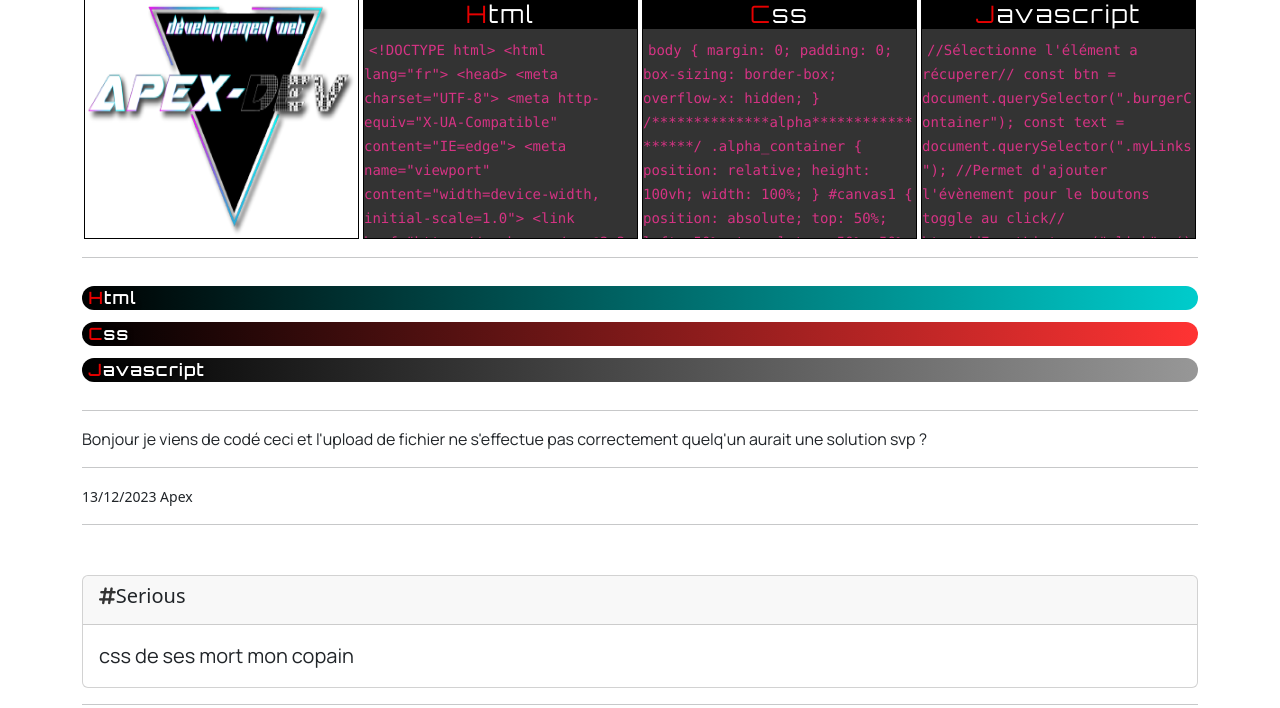
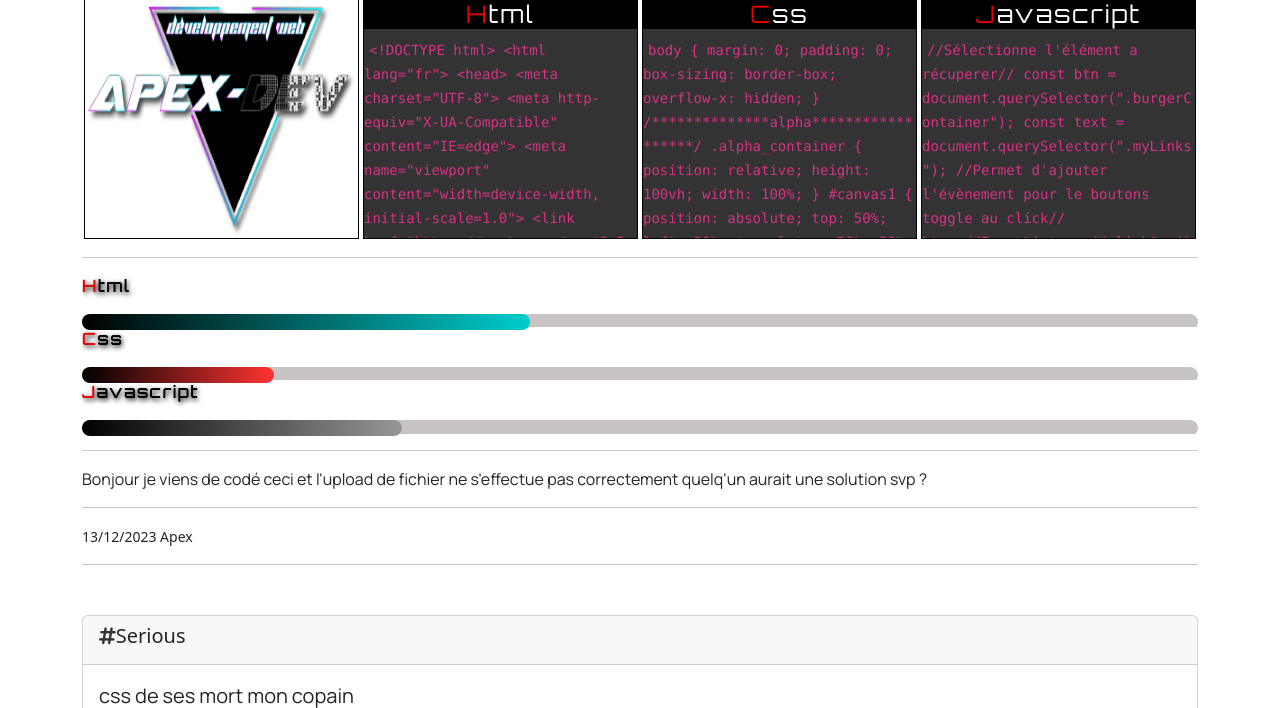
Before and after one commit to apexdevweb/code-farmers, a PHP site: page /article.php?id=101 in a window 1280 px wide; the page is wider, and only the part inside the window is pictured. Shown: the part 169-877 px from the top of that part. Run offline with PHP 8.4, Linux system fonts and the light colour scheme; a user stored in the database is signed in; data comes from the database, SQL or seed files in the repository; some libraries are stand-ins or nearby versions.

Commit message:
Version 1.0

```diff
--- a/actionback/users/signupScript.php
+++ b/actionback/users/signupScript.php
@@ -69,7 +69,7 @@ if (isset($_POST['signup'])) {
               <body>
                  <div align="center">
                  <h3>Code-farmers-support</h3>
-                 <a href="http://code-farmerjkl//actionback/users/verifConfirme.php?id=' . $_SESSION['id'] . '&confirmkey=' . $confirmkey . '">Activation de votre compte</a>
+                 <a href="http://code-farmerlkj//actionback/users/verifConfirme.php?id=' . $_SESSION['id'] . '&confirmkey=' . $confirmkey . '">Activation de votre compte</a>
                  </div>
               </body>
              </html>
--- a/article.php
+++ b/article.php
@@ -53,18 +53,21 @@ include('includes/head.php');
             <hr>
             <div class="progressBarAlpha">
                 <div class="progressBarBeta">
+                    <p><span>H</span>tml</p>
                     <div class="progHtml">
-                        <p><span>H</span>tml</p><span data-width="90%"></span>
+                        <span data-width="35%"></span>
                     </div>
                 </div>
                 <div class="progressBarBeta">
+                    <p><span>C</span>ss</p>
                     <div class="progCss">
-                        <p><span>C</span>ss</p><span data-width="75%"></span>
+                        <span data-width="15%"></span>
                     </div>
                 </div>
                 <div class="progressBarBeta">
+                    <p><span>J</span>avascript</p>
                     <div class="progJs">
-                        <p><span>J</span>avascript</p><span data-width="40%"></span>
+                        <span data-width="25%"></span>
                     </div>
                 </div>
             </div>
--- a/asset/progressBar.js
+++ b/asset/progressBar.js
@@ -1,6 +1,18 @@
-const spans = document.querySelectorAll(".progressBarBeta span");
+const spans = document.querySelectorAll(".progHtml span");
 
 spans.forEach((span) => {
   span.style.width = span.dataset.width;
   span.innerHTML.widht = span.dataset.width;
 });
+const spans2 = document.querySelectorAll(".progCss span");
+
+spans2.forEach((span) => {
+  span.style.width = span.dataset.width;
+  span.innerHTML.widht = span.dataset.width;
+});
+const spans3 = document.querySelectorAll(".progJs span");
+
+spans3.forEach((span) => {
+  span.style.width = span.dataset.width;
+  span.innerHTML.widht = span.dataset.width;
+});
--- a/asset/responsive.css
+++ b/asset/responsive.css
@@ -77,6 +77,26 @@
     height: 30vh;
     width: 100%;
     overflow: hidden;
+  }
+  .progressBarAlpha {
+    height: 25vh;
+  }
+  .progHtml,
+  .progCss,
+  .progJs {
+    height: 3vh;
+    text-align: start;
+    color: #fff;
+    font-size: 0.8rem;
+  }
+  .progHtml > span {
+    height: 2.8vh;
+  }
+  .progCss > span {
+    height: 2.8vh;
+  }
+  .progJs > span {
+    height: 2.8vh;
   }
   /********************PAGE ARTICLE PHP FIN********************************/
   .titre_contenu {
--- a/asset/style.css
+++ b/asset/style.css
@@ -149,12 +149,13 @@ body {
   color: #e60000;
   font-family: "Orbitron", sans-serif;
 }
+/*Progress Bar*/
 .progressBarAlpha {
   display: flex;
   flex-direction: column;
   align-items: center;
   justify-content: space-evenly;
-  height: 15vh;
+  height: 20vh;
   width: 100%;
   overflow: hidden;
 }
@@ -163,40 +164,65 @@ body {
   width: 100%;
   overflow: hidden;
 }
-.progressBarBeta > div > p {
-  margin-left: 0.5vw;
+.progressBarBeta > p {
   height: auto;
   width: 100%;
-  color: #fff;
+  color: #000;
   font-family: "Orbitron", sans-serif;
   font-weight: 600;
   letter-spacing: 2px;
   text-shadow: 1px 2px 5px #000;
 }
-.progressBarBeta > div > p > span {
+.progressBarBeta > p > span {
   color: #e60000;
   font-family: "Orbitron", sans-serif;
   text-shadow: 2px 2px 5px #000;
 }
 
-.progHtml {
-  height: 3vh;
+.progHtml,
+.progCss,
+.progJs {
+  height: 2vh;
   width: 100%;
+  background-color: #c8c4c4;
+  border-radius: 25px;
+  overflow: hidden;
+}
+
+.progHtml > span {
+  position: absolute;
+  height: 2vh;
+  width: 0;
+  text-align: start;
+  color: #fff;
+  font-size: 0.8rem;
+  transition: width 0.5s linear;
   background: linear-gradient(to right, #000000 0%, #00cccc 100%);
   border-radius: 25px;
 }
-.progCss {
-  height: 3vh;
-  width: 100%;
+.progCss > span {
+  position: absolute;
+  height: 2vh;
+  width: 0;
+  text-align: start;
+  color: #fff;
+  font-size: 0.8rem;
+  transition: width 0.5s linear;
   background: linear-gradient(to right, #000000 0%, #ff3333 100%);
   border-radius: 25px;
 }
-.progJs {
-  height: 3vh;
-  width: 100%;
+.progJs > span {
+  position: absolute;
+  height: 2vh;
+  width: 0;
+  text-align: start;
+  color: #fff;
+  font-size: 0.8rem;
+  transition: width 0.5s linear;
   background: linear-gradient(to right, #000000 0%, #979797 100%);
   border-radius: 25px;
 }
+/*Progress Bar FIN*/
 /********************PAGE ARTICLE PHP FIN********************************/
 
 /*********CARTES INDEX***********/
--- a/includes/head.php
+++ b/includes/head.php
@@ -7,6 +7,7 @@
     <script src="https://cdn.jsdelivr.net/npm/bootstrap@5.3.2/dist/js/bootstrap.bundle.min.js" integrity="sha384-C6RzsynM9kWDrMNeT87bh95OGNyZPhcTNXj1NW7RuBCsyN/o0jlpcV8Qyq46cDfL" crossorigin="anonymous"></script>
     <!--bootsrap fin-->
     <!--fontAwesome-->
+    <link href="https://cdnjs.cloudflare.com/ajax/libs/font-awesome/6.5.1/css/all.min.css">
     <script src="https://kit.fontawesome.com/268e7a0888.js" crossorigin="anonymous"></script>
     <!--fontAwesome fin-->
     <!--swiperJS-->
```
